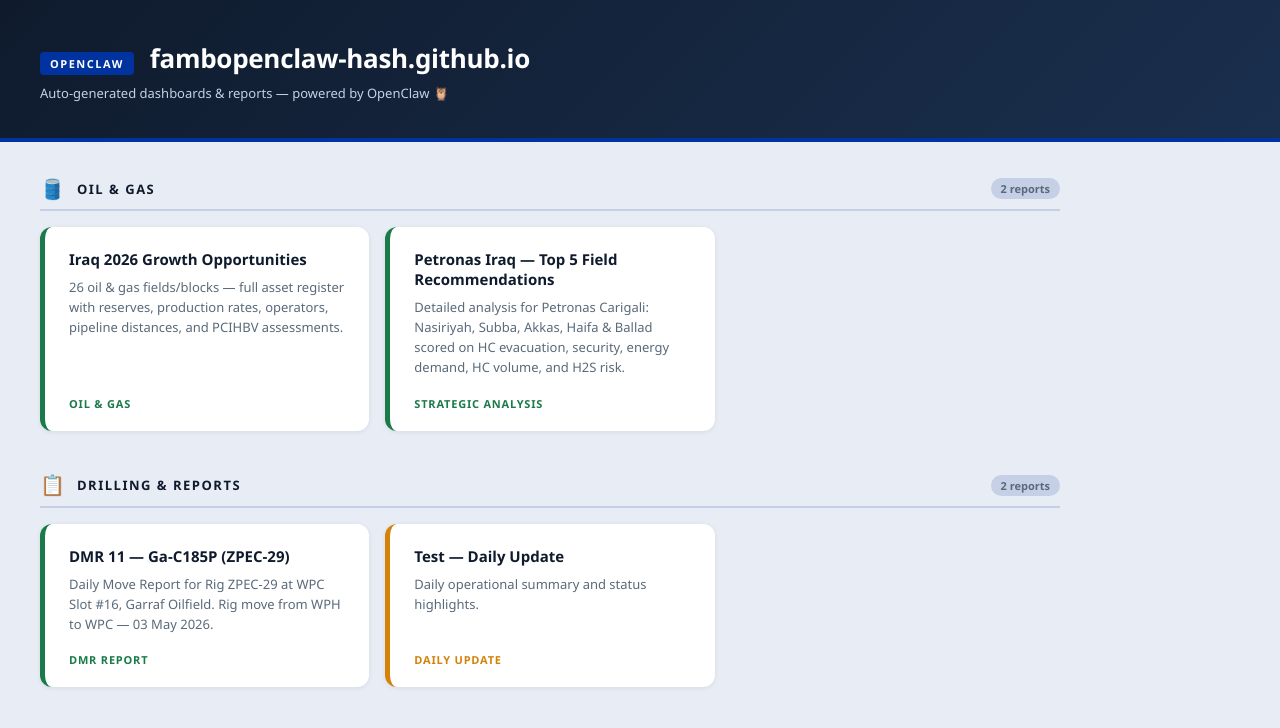
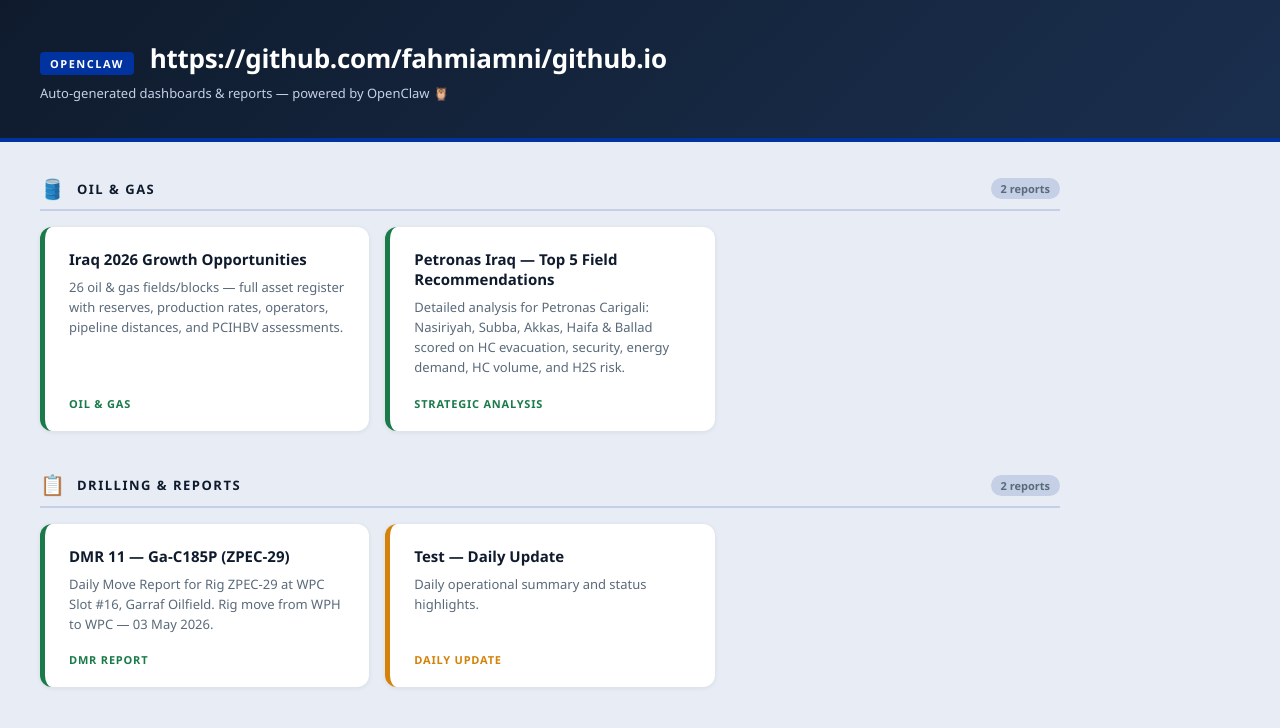
Before and after one commit to fahmiamni/github.io, a plain HTML site: page index.html in a window 1280 px wide. Shown: the top 728 px of the page. Drawn offline with Linux system fonts and the light colour scheme.

Commit message:
Update index: Edited the web header name

```diff
--- a/index.html
+++ b/index.html
@@ -204,7 +204,7 @@
   <div class="header">
     <div class="header-top">
       <span class="badge">OpenClaw</span>
-      <h1>fambopenclaw-hash.github.io</h1>
+      <h1>https://github.com/fahmiamni/github.io</h1>
     </div>
     <div class="header-meta">Auto-generated dashboards &amp; reports — powered by OpenClaw 🦉</div>
   </div>
```
